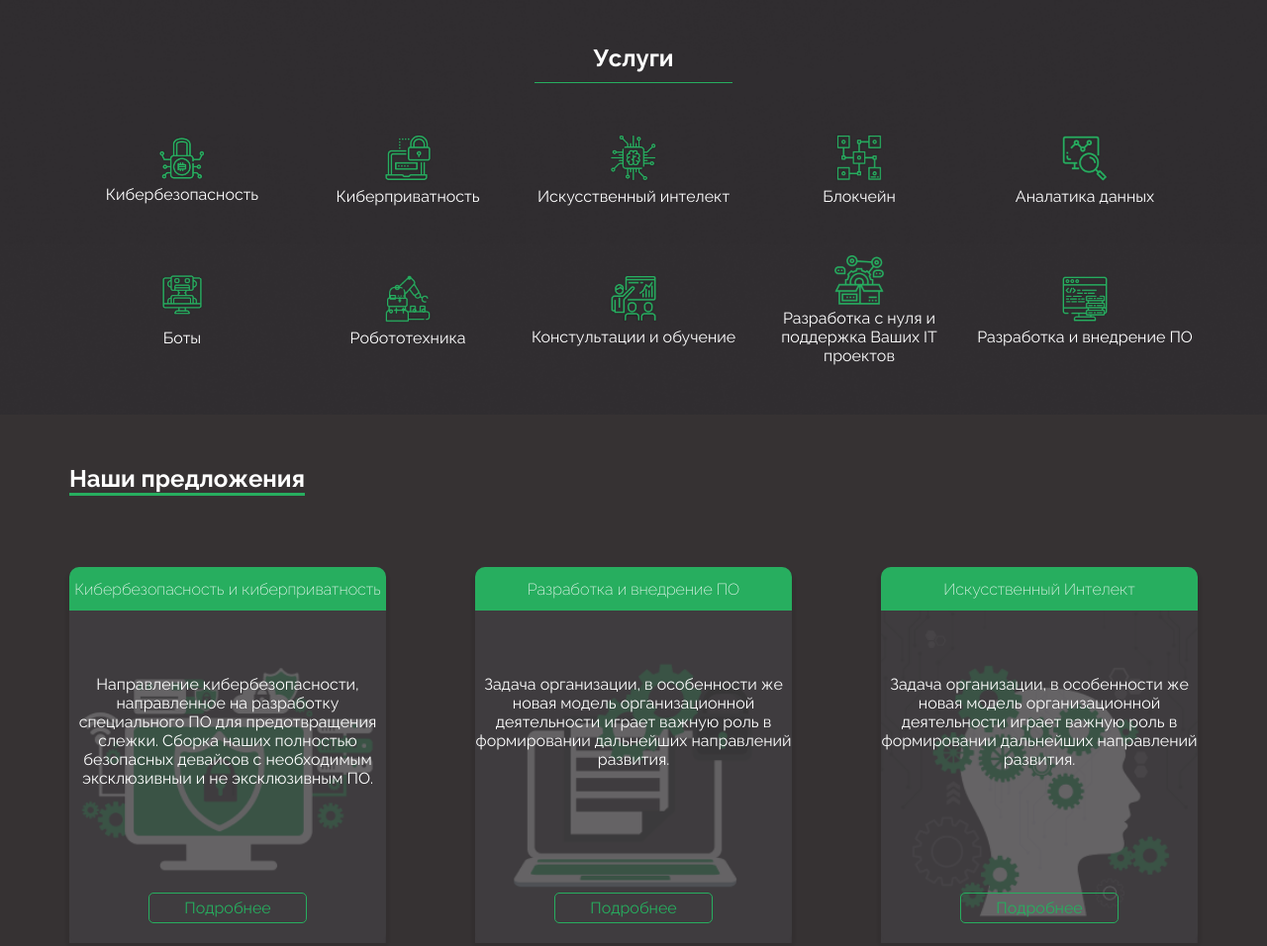
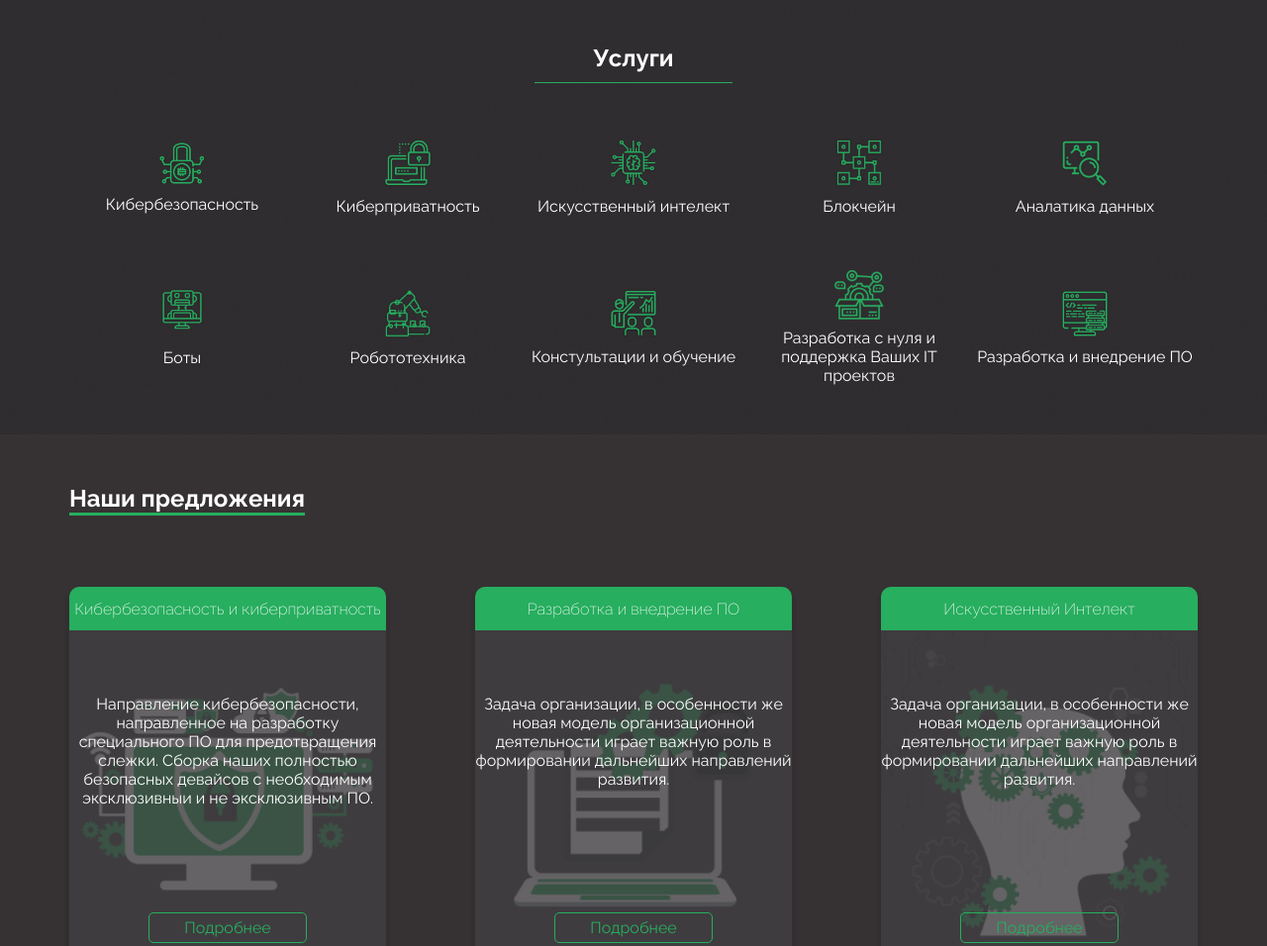
Before and after one commit to BorisSlonov/cyber-secure, a plain HTML site: page index.html in a window 1280 px wide. Shown: the part 940-1896 px from the top of the page at 99% size. Drawn offline with Linux system fonts and the light colour scheme; a script that the page names is missing.

Commit message:
Add files via upload

```diff
--- a/css/_footer.scss
+++ b/css/_footer.scss
@@ -36,6 +36,11 @@
     }
     .social {
         display: flex;
+        margin-bottom: -10px;
+        img {
+            width: 100%;
+            max-width: 25px;
+        }
         div:not(:last-child) {
             margin-right: 15px;
         }
--- a/css/_main-services.scss
+++ b/css/_main-services.scss
@@ -38,9 +38,17 @@
             justify-content: center;
             font-size: 1rem;
 
+
+
             img {
-                max-width: 50px;
+                max-width: 60px;
+                transition: all 1s;
+                padding: 5px;
             }
+            img:hover {
+                transform: translateY(-1px);
+                box-shadow: 0 0 4px 2px rgba(39, 174, 95, 0.644);
+             }
         }
     }
 }
--- a/css/_main.scss
+++ b/css/_main.scss
@@ -1,5 +1,6 @@
 .main {
     background-image: url(../img/bg.png);
+    background-color: rgba(0, 0, 0, 0.767);
     background-repeat: no-repeat;
     height: 100%;
 
--- a/index.html
+++ b/index.html
@@ -99,31 +99,41 @@
                     <div class="services-container__row wow fadeInUp">
                         <!-- item -->
                         <div class="services-item">
-                            <div> <img src="img/icons/btc.png" alt="security"></div>
+                            <div> <a href="#">
+                                    <img src="img/icons/btc.png" alt="security">
+                                </a></div>
                             <div><span>Кибербезопасность</span></div>
                         </div>
                         <!-- item -->
                         <!-- item -->
                         <div class="services-item">
-                            <div> <img src="img/icons/privacy.png" alt="security"></div>
+                            <div> <a href="#">
+                                    <img src="img/icons/privacy.png" alt="security">
+                                </a></div>
                             <div> <span>Киберприватность</span></div>
                         </div>
                         <!-- item -->
                         <!-- item -->
                         <div class="services-item">
-                            <div> <img src="img/icons/union.png" alt="security"></div>
+                            <div> <a href="#">
+                                    <img src="img/icons/union.png" alt="security">
+                                </a></div>
                             <div> <span>Искусственный интелект</span></div>
                         </div>
                         <!-- item -->
                         <!-- item -->
                         <div class="services-item">
-                            <div> <img src="img/icons/blockchain.png" alt="security"></div>
+                            <div> <a href="#">
+                                    <img src="img/icons/blockchain.png" alt="security">
+                                </a></div>
                             <div> <span>Блокчейн</span></div>
                         </div>
                         <!-- item -->
                         <!-- item -->
                         <div class="services-item">
-                            <div> <img src="img/icons/analiz.png" alt="security"></div>
+                            <div> <a href="#">
+                                    <img src="img/icons/analiz.png" alt="security">
+                                </a></div>
                             <div> <span>Аналатика данных</span></div>
                         </div>
                         <!-- item -->
@@ -133,31 +143,41 @@
                     <div class="services-container__row wow fadeInUp">
                         <!-- item -->
                         <div class="services-item">
-                            <div><img src="img/icons/bot.png" alt="security"></div>
+                            <div><a href="#">
+                                    <img src="img/icons/bot.png" alt="security">
+                                </a></div>
                             <div> <span>Боты</span></div>
                         </div>
                         <!-- item -->
                         <!-- item -->
                         <div class="services-item">
-                            <div> <img src="img/icons/robot.png" alt="security"></div>
+                            <div> <a href="#">
+                                    <img src="img/icons/robot.png" alt="security">
+                                </a></div>
                             <div><span>Робототехника</span></div>
                         </div>
                         <!-- item -->
                         <!-- item -->
                         <div class="services-item">
-                            <div> <img src="img/icons/group.png" alt="security"></div>
+                            <div> <a href="#">
+                                    <img src="img/icons/group.png" alt="security">
+                                </a></div>
                             <div><span>Констультации и обучение</span></div>
                         </div>
                         <!-- item -->
                         <!-- item -->
                         <div class="services-item">
-                            <div> <img src="img/icons/develop.png" alt="security"></div>
+                            <div> <a href="#">
+                                    <img src="img/icons/develop.png" alt="security">
+                                </a></div>
                             <div><span>Разработка с нуля и поддержка Ваших IT проектов</span></div>
                         </div>
                         <!-- item -->
                         <!-- item -->
                         <div class="services-item">
-                            <div> <img src="img/icons/data.png" alt="security"></div>
+                            <div> <a href="#">
+                                    <img src="img/icons/data.png" alt="security">
+                                </a></div>
                             <div> <span>Разработка и внедрение ПО</span></div>
                         </div>
                         <!-- item -->
@@ -490,9 +510,15 @@
                     <div><span>IT решения</span></div>
                 </div>
                 <div class="social">
-                    <div><img src="img/social-icons/gmail.png" alt=""></div>
-                    <div><img src="img/social-icons/Telegram.png" alt=""></div>
-                    <div><img src="img/social-icons/Watsapp.png" alt=""></div>
+                    <div><a href="#">
+                            <img src="img/social-icons/gmail.png" alt="">
+                        </a></div>
+                    <div><a href="#">
+                            <img src="img/social-icons/Telegram.png" alt="">
+                        </a></div>
+                    <div><a href="#">
+                            <img src="img/social-icons/Watsapp.png" alt="">
+                        </a></div>
                 </div>
             </div>
 
```
Also changed, not shown: css/style.css, 1 other file.
